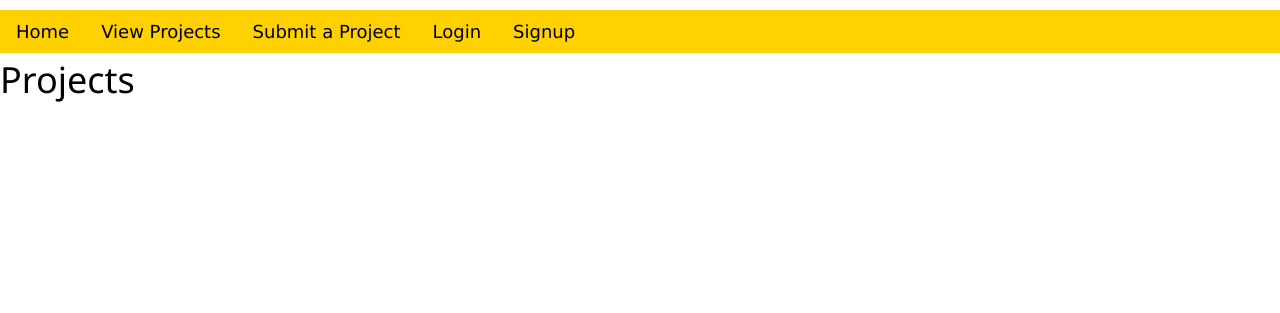
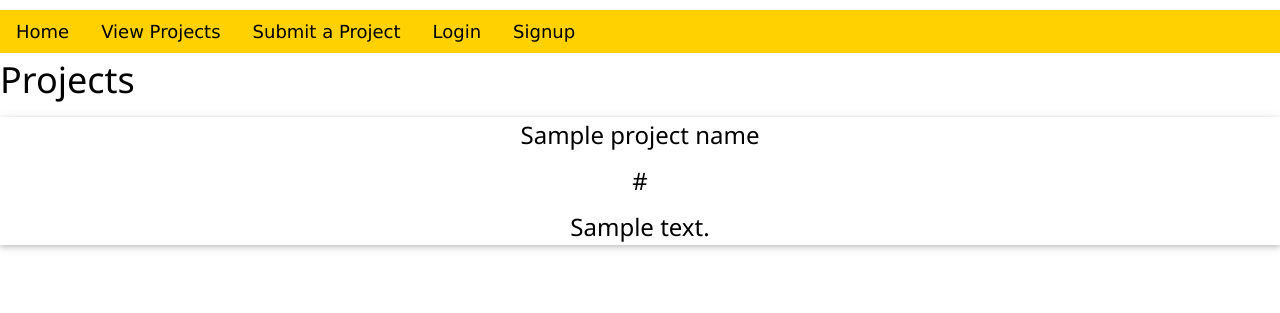
Before and after one commit to TheKing-coder68/Devcasr, a Flask app: template templates/projects.html in a window 1280 px wide. Shown: the top 313 px of the page. Run offline with Flask 2, Linux system fonts and the light colour scheme; the template is opened without the code that fills it: most values are stand-ins (such as "Sample title", 1, 10 or a date in 2020); some libraries are stand-ins or nearby versions.

Commit message:
Finally got the logic for displaying the projects.

```diff
--- a/main.py
+++ b/main.py
@@ -56,10 +56,15 @@ def submit():
 		github_link = request.form.get("github-link")
 		project_describe = request.form.get("project-describe")
 
-		posts.insert_one({"Project-Name":project_name, "Github-Link":github_link, "Project-Description":project_describe})
+		posts.insert_one({"Project_Name":project_name, "Github_Link":github_link, "Project_Description":project_describe})
 		flash("Your submission has been saved!")
 		return render_template("projects.html")
 	return render_template("submit.html")
 
+@app.route('/projects', methods=['GET','POST'])
+def projects():
+	posts=mongo.db.Posts
+	project_name = posts.find({})
+	return render_template('projects.html', project_name = project_name)
 if __name__ == "__main__":
 	app.run(host='0.0.0.0', port='8080', debug=True)
--- a/templates/projects.html
+++ b/templates/projects.html
@@ -2,4 +2,12 @@
 
 {% block content %}
 <h1>Projects</h1>
+{% for project_names in project_name %}
+<div class="w3-card" align="center">
+
+    <h3>{{project_names.Project_Name.capitalize()}}</h3>
+    <h3>{{project_names.Github_Link.capitalize()}}</h3>
+    <h3>{{project_names.Project_Description.capitalize()}}</h3>
+</div>
+{% endfor  %}
 {% endblock %}
```
